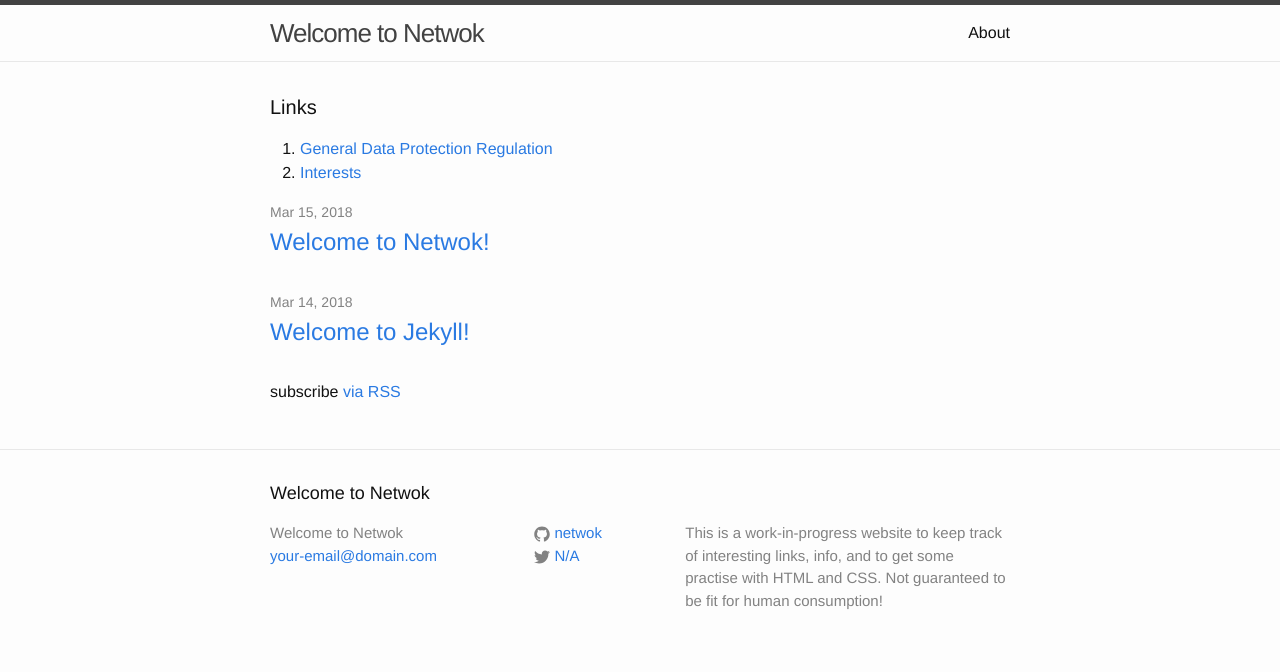
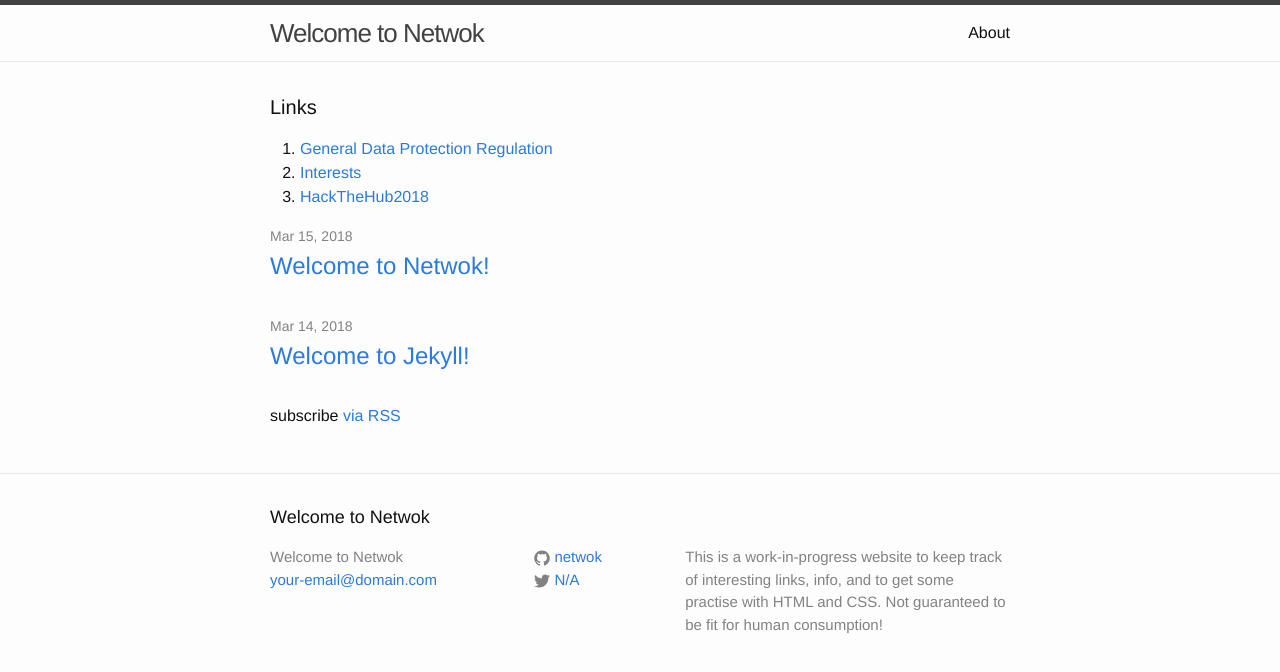
Before and after one commit to netwok/netwok.github.io, a Jekyll site: the page built from index.html, in a window 1280 px wide. Shown: the top 672 px of the page. Built offline with Jekyll 4.4.1, drawn with Linux system fonts in a browser that asks for light colours.

Commit message:
Update index.html

```diff
--- a/index.html
+++ b/index.html
@@ -8,6 +8,7 @@ layout: default
     <ol>
       <li><a href = './gdpr.html'>General Data Protection Regulation</a></li>
       <li><a href = './int.html'>Interests</a></li>
+      <li><a href = './hth.html'>HackTheHub2018</a></li>
     </ol>
   <ul class="post-list">
     {% for post in site.posts %}
```
